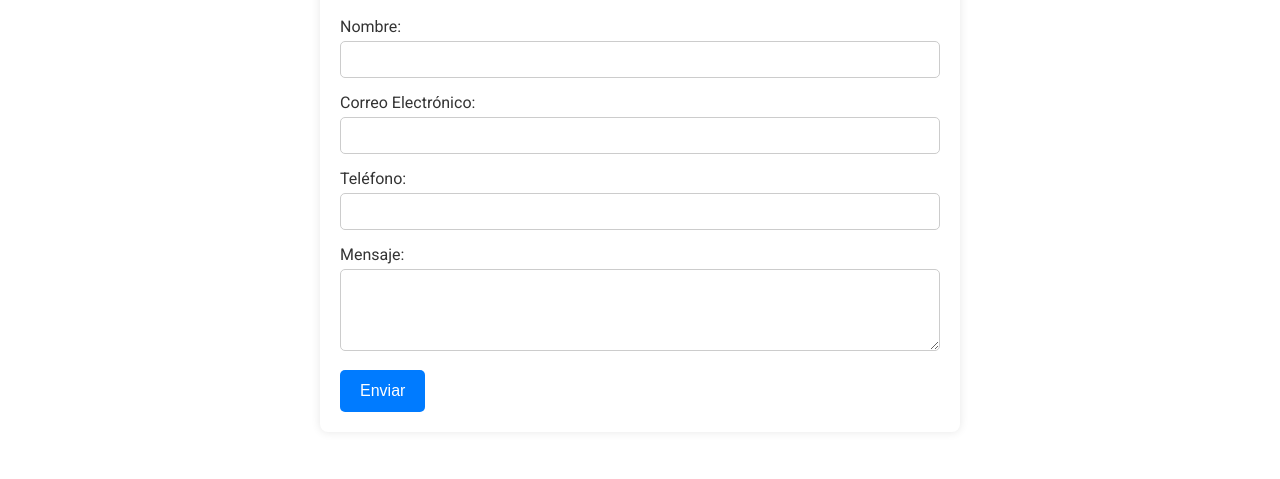
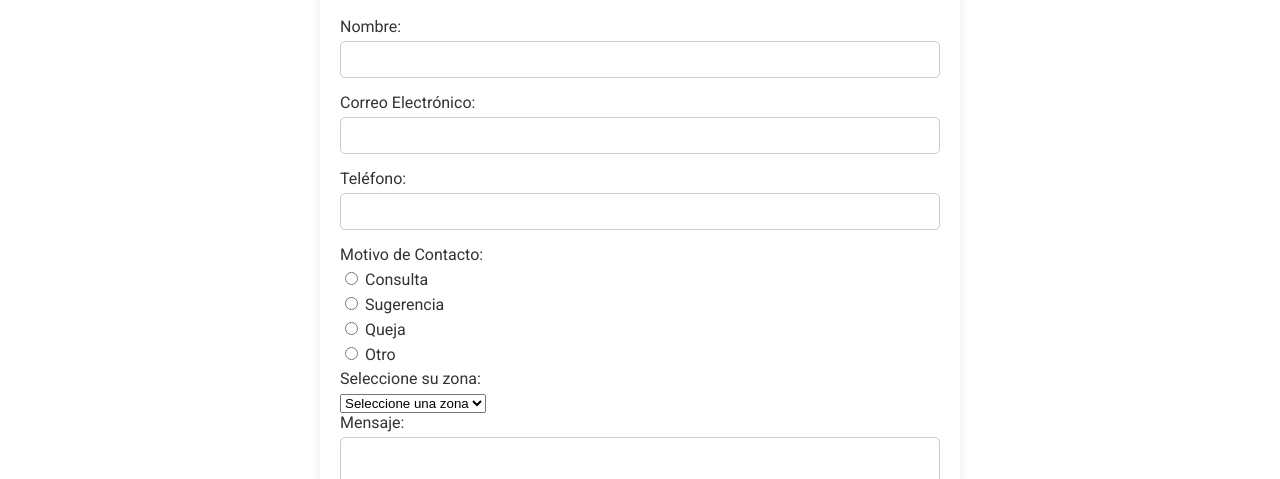
Before and after one commit to balta1084/formulariorrhh2024, a plain HTML site: page public/html/contacto.html in a window 1280 px wide. Shown: the part 242-721 px from the top of the page. Drawn offline with Linux system fonts and the light colour scheme.

Commit message:
Se agrega radiobutton y select al contacto

```diff
--- a/public/html/contacto.html
+++ b/public/html/contacto.html
@@ -53,6 +53,37 @@
         <label for="telefono">Teléfono:</label>
         <input type="tel" id="telefono" name="telefono">
 
+        <label>Motivo de Contacto:</label>
+        <div class="radio-group">
+            <label>
+                <input type="radio" name="reason" value="consulta" required> Consulta
+            </label>
+            <label>
+                <input type="radio" name="reason" value="sugerencia" required> Sugerencia
+            </label>
+            <label>
+                <input type="radio" name="reason" value="queja" required> Queja
+            </label>
+            <label>
+                <input type="radio" name="reason" value="otro" required> Otro
+            </label>
+        </div>
+
+        <label for="zona">Seleccione su zona:</label>
+        <select id="zona" name="zona" required>
+            <option value="">Seleccione una zona</option>
+            <option value="centro">Centro</option>
+            <option value="norte">Norte</option>
+            <option value="sur">Sur</option>
+            <option value="oeste">Oeste</option>
+            <option value="palermo">Palermo</option>
+            <option value="recoleta">Recoleta</option>
+            <option value="belgrano">Belgrano</option>
+            <option value="almagro">Almagro</option>
+            <option value="caballito">Caballito</option>
+            <option value="villa_urquiza">Villa Urquiza</option>
+        </select>
+
         <label for="mensaje">Mensaje:</label>
         <textarea id="mensaje" name="mensaje" rows="4" required></textarea>
 
```
